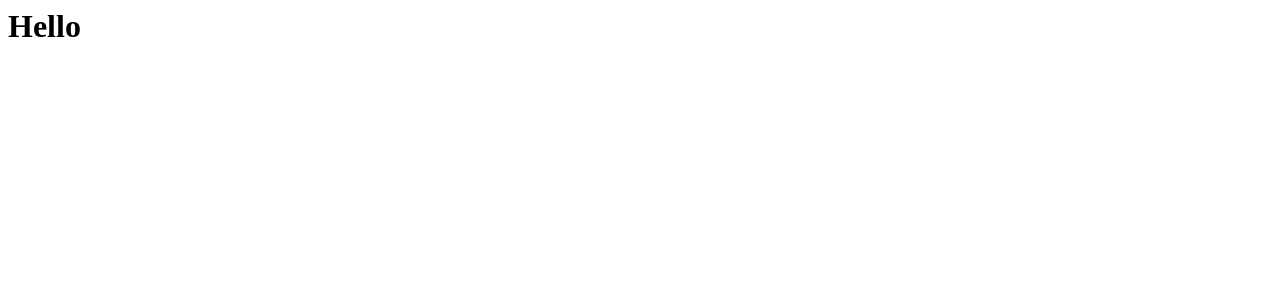
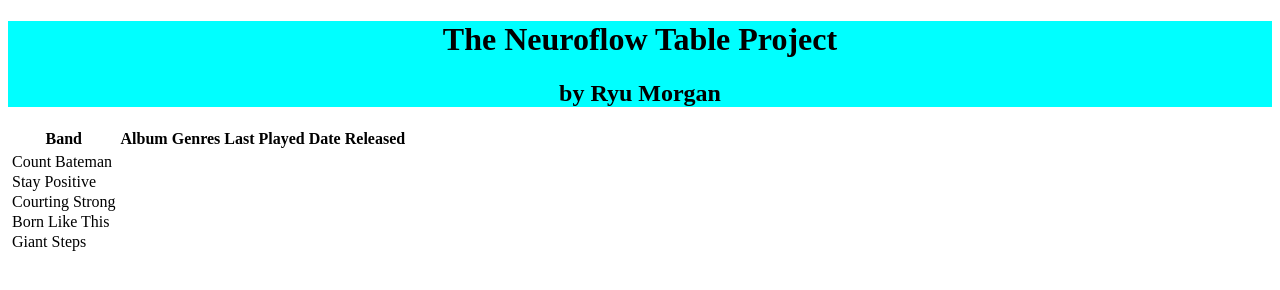
Before and after one commit to RyuMorg/Ryu_Morgan, a plain HTML site: page index.html in a window 1280 px wide. Drawn offline with Linux system fonts and the light colour scheme; files that its build step writes are made by us from their sources.

Commit message:
Add files via upload

```diff
--- /dev/null
+++ b/albums.json
@@ -0,0 +1,44 @@
+{
+  "albums": [
+    {
+      "album_title": "Count Bateman",
+      "avg_user_rating": 8.786,
+      "band_name": "Frog",
+      "genres": ["Indie Rock", "Acoustic"],
+      "last_listened": 1609528990000,
+      "release_date": "2019/08/16"
+    },
+    {
+      "album_title": "Stay Positive",
+      "avg_user_rating": 9.234,
+      "band_name": "The Hold Steady",
+      "genres": ["Rock", "Punk"],
+      "last_listened": 1611766459503,
+      "release_date": "2008/07/15"
+    },
+    {
+      "album_title": "Courting Strong",
+      "avg_user_rating": "null",
+      "band_name": "Martha",
+      "genres": ["Punk", "Indie Rock"],
+      "last_listened": 1610471530000,
+      "release_date": "2014/05/26"
+    },
+    {
+      "album_title": "Born Like This",
+      "avg_user_rating": 7.983,
+      "band_name": "MF Doom",
+      "genres": ["Hip-hop", "Rap"],
+      "last_listened": 1607951459000,
+      "release_date": "2009/03/24"
+    },
+    {
+      "album_title": "Giant Steps",
+      "avg_user_rating": 8.444,
+      "band_name": "John Coltrane",
+      "genres": ["Jazz"],
+      "last_listened": 1608786659000,
+      "release_date": "1960/02/01"
+    }
+  ]
+}
--- a/index.html
+++ b/index.html
@@ -1 +1,75 @@
-<h1> Hello </h1>
+<!DOCTYPE html>
+<html lang="en">
+  <head>
+    <meta charset="UTF-8" />
+    <meta http-equiv="X-UA-Compatible" content="IE=edge" />
+    <meta name="viewport" content="width=device-width, initial-scale=1.0" />
+    <link rel="stylesheet" href="./mock_api.js" />
+    <link rel="stylesheet" href="./css/style.css" />
+    <link rel="stylesheet" href="./albums.json" />
+    <title>Neuroflow Project</title>
+  </head>
+  <body>
+    <header>
+      <h1>The Neuroflow Table Project</h1>
+      <h2>by Ryu Morgan</h2>
+    </header>
+    <!-- head of table including given data -->
+    <table id="table">
+      <thead>
+        <tr>
+          <th>Band</th>
+          <th>Album</th>
+          <th>Genres</th>
+          <th>Last Played</th>
+          <th>Date Released</th>
+        </tr>
+      </thead>
+
+      <!-- table of values in json file -->
+      <tbody id="data"></tbody>
+      <tfoot id="data2"></tfoot>
+    </table>
+
+    <script src="mock_api.js"></script>
+    <script>
+      /*
+      //initiating the headers as variables
+      let Band,
+        Album,
+        Genres,
+        Last_Played,
+        Date_Released = [];
+
+      //main object var
+      let main_Data = {};
+
+      //iterating through the created categories to output the name and value of the category
+      function output_Data() {
+        for (let categories in main_Data) {
+          console.log(categories);
+          console.log(main_Data[categories]);
+        }
+      }
+
+      //gaining access to the json data
+      fetch('./albums.json')
+        .then(function (resp) {
+          return resp.json();
+        })
+        .then(function (data) {
+          console.log(data);
+
+          //created variables assigned to json data categories
+          Band = data.band_name;
+          Album = data.album_title;
+          Genres = data.genres;
+          Last_Played = data.last_listened;
+          Date_Released = data.release_date;
+          main_Data = data;
+          output_Data();
+        });
+        */
+    </script>
+  </body>
+</html>
--- /dev/null
+++ b/mock_api.js
@@ -0,0 +1,49 @@
+/*export function mockFetchHelper(
+  isSuccess = true,
+  returnValue,
+  timeoutValue = 1000
+) {
+  return new Promise((resolve, reject) => {
+    setTimeout(() => {
+      if (isSuccess) {
+        resolve(returnValue);
+      } else {
+        reject(returnValue);
+      }
+    }, timeoutValue);
+  });
+}
+*/
+//Main function
+async function Fetch_values(info, table) {
+  const tableBody = table.querySelector('tbody');
+  const tableFoot = table.querySelector('tfoot');
+  const response = await fetch(info);
+  const { albums } = await response.json(); //convert data from json to js
+
+  //remove existing content from tbody
+  tableBody.innerHTML = '<tr></tr>';
+  tableFoot.innerHTML = '<td</td>';
+
+  //Store info 5 objects of data
+  for (const info_list of albums) {
+    const info_element_1 = document.createElement('tr'); //create rows for data by accessing each of the 5 objects
+
+    for (const info of info_list.album_title) // loop through the object keys and return the value
+      info_element_1.textContent = info_list['album_title'];
+
+    tableBody.querySelector('tr').appendChild(info_element_1);
+  }
+  //Loop through band names
+  for (const info_list2 of albums) {
+    const info_element_2 = document.createElement('tr'); //create rows for data by accessing each of the 5 objects
+
+    for (const info1 of info_list2.band_name) // loop through the object keys and return the value
+      info_element_2.textContent = info_list2['band_name'];
+
+    tableFoot.querySelector('td').appendChild(info_element_2);
+  }
+}
+
+//calling function
+Fetch_values('./albums.json', document.querySelector('table'));
--- /dev/null
+++ b/style.css
@@ -0,0 +1,8 @@
+header {
+  background-color: aqua;
+  border-radius: 0.5;
+  text-align: center;
+}
+.table {
+  text-align: center;
+}
```
